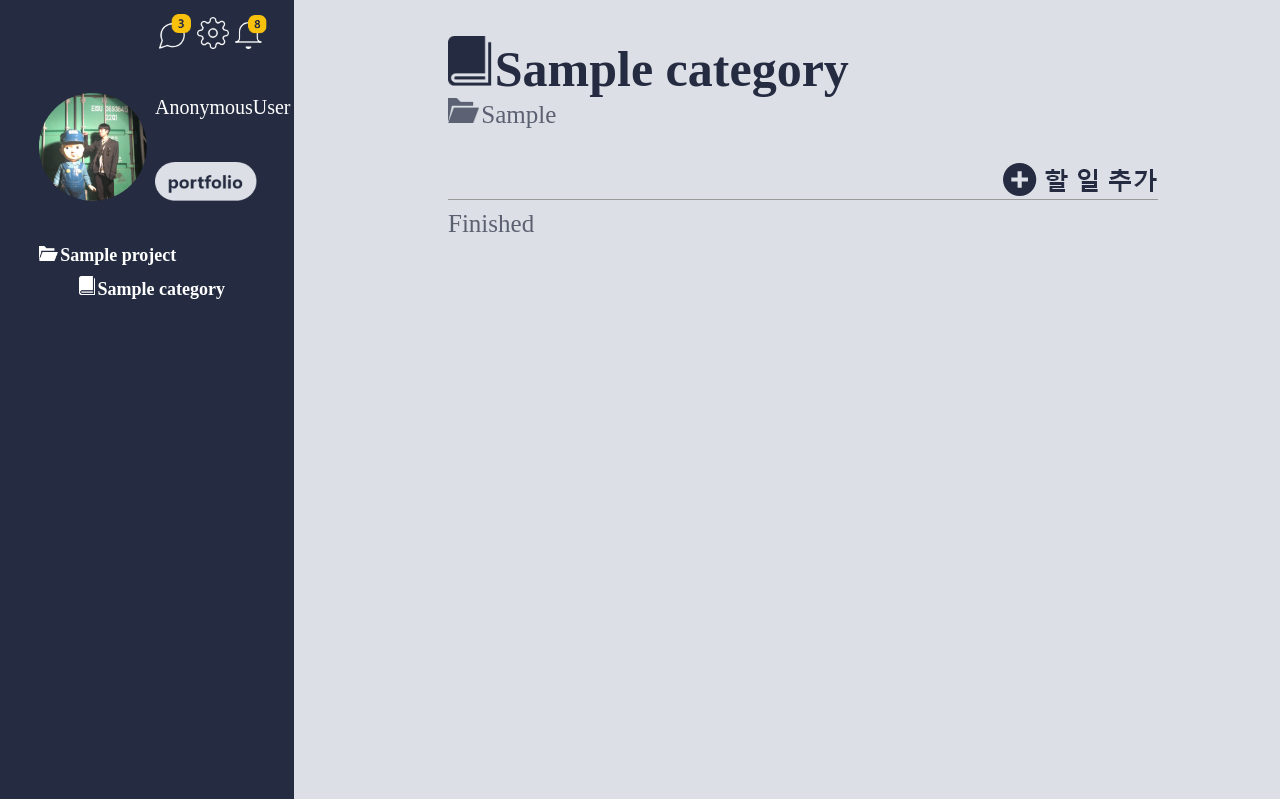
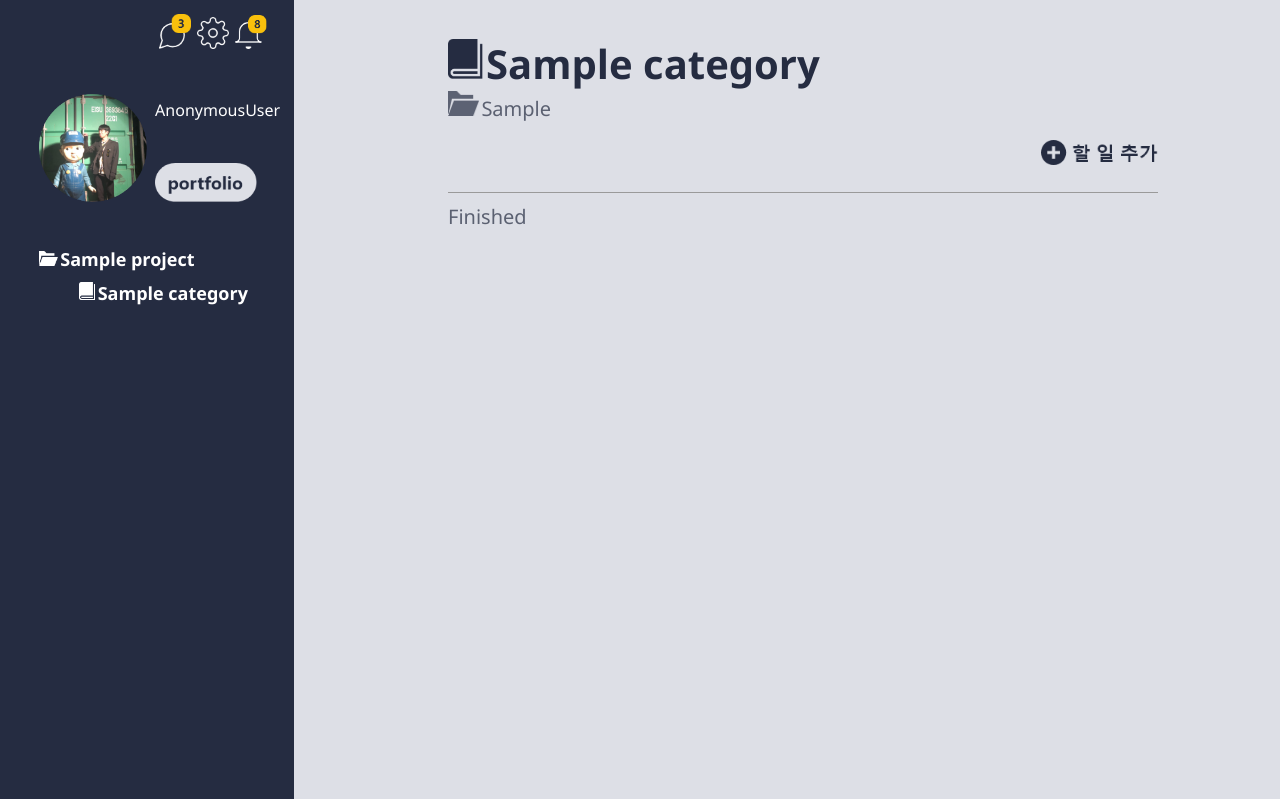
Before and after one commit to kimzro/ProFol, a Django app: template django/ProFol/project_app/templates/project_app/mng_part.html in a window 1280 px wide. Shown: the top 799 px of the page. Run offline with Django 3.2, Linux system fonts and the light colour scheme; tables that the repository leaves empty hold one stand-in row (values such as "Sample post"); the template is opened without the code that fills it: values that come from a table or form of the project are taken from there, most other values are stand-ins (such as "Sample title", 1, 10 or a date in 2020); parts of the project's set-up code (start-up, migrations or seed data) failed here and were passed over; some libraries are stand-ins or nearby versions.

Commit message:
wrapper 디자인 수정

```diff
--- a/django/ProFol/project_app/static/project_app/css/mng.css
+++ b/django/ProFol/project_app/static/project_app/css/mng.css
@@ -6,11 +6,12 @@ body{
     background-color: #DDDFE6;
     font-size:62.5%;
     min-width: 1064px;
+    font-family:"segoe UI";
 }
 h1{
     display:inline;
     /* font-size:50; */
-    font-size:5em;
+    font-size:4em;
     color:#252C41;
 }
 h2{
@@ -21,7 +22,7 @@ h2{
 }
 p{
     display:inline;
-    font-size:2.5em;
+    font-size:2.0em;
     color:#252C41;
     opacity:0.7;
 }
@@ -106,10 +107,10 @@ a:hover{
     float:right;
 }
 .title{
-    margin-bottom: 24px;
+    margin-bottom: 8px;
 }
 .title_icon{
-    height:5em;
+    height:4em;
 }
 .subtitle_icon{
     height:2.5em;
@@ -124,7 +125,7 @@ a:hover{
     margin-top:18px;
     margin-bottom:8px;
     padding: 19px 3% 14 11.3%;
-    font-size:2.5em;
+    font-size:2.0em;
     overflow: hidden;
 }
 .icon_in_card{
@@ -147,15 +148,16 @@ a:hover{
     vertical-align: top;
 }
 .complete{
+    width:3.7em;
     position:absolute;
     right:3%;
-    top:23.5px;
+    top:15px;
 }
 .complete:hover{
     cursor: pointer;
 }
 .part{
-    width:8%;
+    width:20%;
     margin-top:19px;
     margin-left:3%;
     display: inline-block;
@@ -170,12 +172,14 @@ a:hover{
 .add_task{
     float:right;
     margin-top:10px;
+    height:2.5em;
 }
 .add_task:hover{
     opacity:0.7;
     cursor:pointer;
 }
 .create_project{
+    height:2.5em;
     float:right;
     margin-top:2em;
 }
--- a/django/ProFol/project_app/static/project_app/css/mng_project.css
+++ b/django/ProFol/project_app/static/project_app/css/mng_project.css
@@ -93,6 +93,7 @@
 }
 
 .edit_project_btn{
+    font-size:1.5em;
     float: right;
     margin-top:0px;
 }
--- a/django/ProFol/project_app/templates/project_app/mng_part.html
+++ b/django/ProFol/project_app/templates/project_app/mng_part.html
@@ -93,7 +93,8 @@
                 <img src="{% static 'project_app/image/icons/check(empty).png' %}"
                      onmouseover="this.src='{% static 'project_app/image/icons/check(full).png' %}'"
                      onmouseout="this.src='{% static 'project_app/image/icons/check(empty).png' %}'"
-                     onclick="location.href='/app/{{pk_project.pk}}/{{pk_category}}/done/{{todo.pk}}'">
+                     onclick="location.href='/app/{{pk_project.pk}}/{{pk_category}}/done/{{todo.pk}}'"
+                    style="width:100%">
             </div>
 
             <div class="part">
@@ -110,7 +111,7 @@
         {% endif %}
         {% endfor %}
         <div class="add_task">
-            <img src="{% static 'project_app/image/icons/add_task_btn.png' %}">
+            <img src="{% static 'project_app/image/icons/add_task_btn.png' %}" style="height:100%">
         </div>
 
         {% if countList.1 != 0 %}
@@ -122,11 +123,11 @@
         {% if todo.status is True %}
         <div class="card" id="card-finished-{{todo.pk}}">
             <div class="task">
-                <img src="{% static 'project_app/image/icons/paper2.png' %}" class="icon_in_card' %}">
+                <img src="{% static 'project_app/image/icons/paper2.png' %}" class="icon_in_card">
                 {{todo}}
             </div>
             <div class="group">
-                <img src="{% static 'project_app/image/icons/group.png' %}" class="opacity07 icon_in_card' %}">
+                <img src="{% static 'project_app/image/icons/group.png' %}" class="opacity07 icon_in_card">
                 dfdfef
             </div>
             <div class="dday">
@@ -141,7 +142,7 @@
                 {% endfor %}
             </div>
             <div class="complete">
-                <img src="{% static 'project_app/image/icons/check(full).png' %}">
+                <img src="{% static 'project_app/image/icons/check(full).png' %}" style="width:100%" >
             </div>
 
             <div class="part">
@@ -157,6 +158,7 @@
         </div>
         {% endif %}
         {% endfor %}
+        <br><br><br><br><br><br><br><br><br><br><br><br>
     </div>
 </body>
 </html>
--- a/django/ProFol/project_app/templates/project_app/mng_project.html
+++ b/django/ProFol/project_app/templates/project_app/mng_project.html
@@ -107,7 +107,7 @@
             <a class="sched_detail">19.03.14 15:00 ICT301</a>
         </div>
         <div class="add_sched">
-            <img src="{% static 'project_app/image/icons/add_sched.png' %}">
+            <img src="{% static 'project_app/image/icons/add_sched.png' %}" style="height:2.5em">
         </div>
         <hr style="width:100%;">
         <p class="edit_project_btn">프로젝트 수정</p>
```
Also changed, not shown: django/ProFol/project_app/templates/project_app/mng_personal.html (+6 -4 lines).
